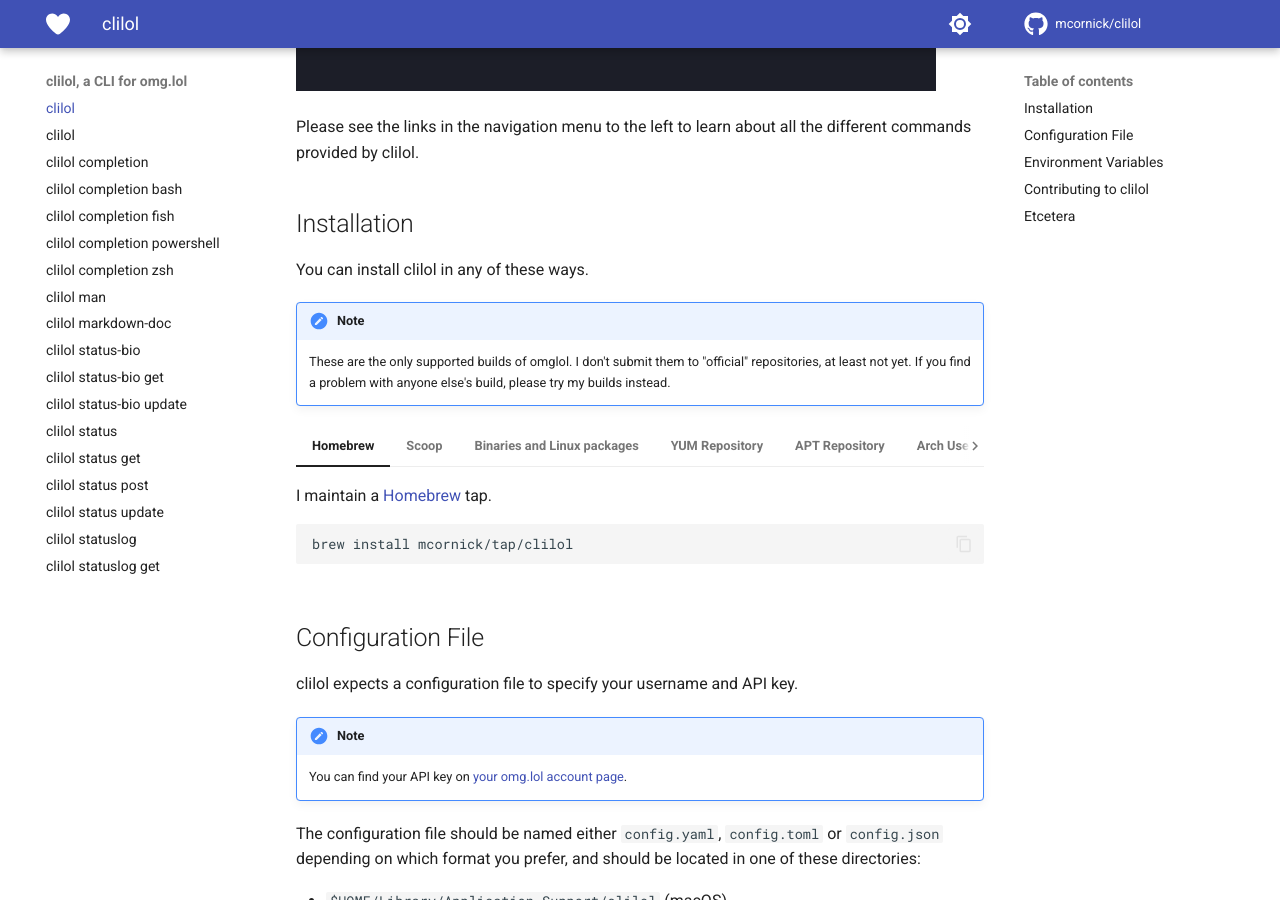
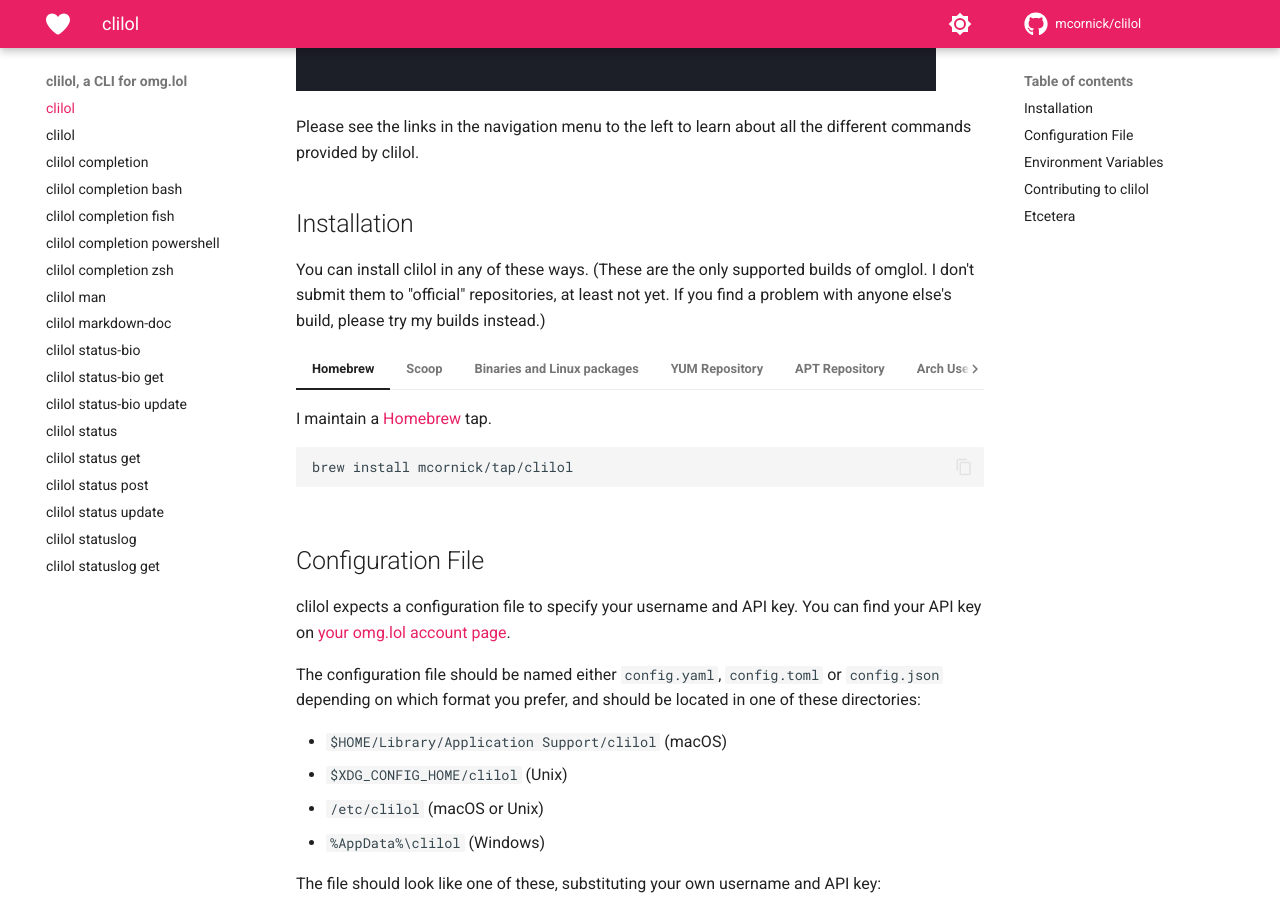
Before and after one commit to mcornick/clilol, an MkDocs documentation site: the page built from docs/index.md, in a window 1280 px wide and 900 px high, scrolled down 636 px. Built offline with MkDocs 1.6.1 and Material for MkDocs 9.7.7, drawn with Linux system fonts in a browser that asks for light colours; comment, search, counter and statistics services are not loaded.

Commit message:
docs: use mkdocs-material pink color scheme
It's more omg.lol-ish. The blue note boxes don't go well with the
pink, though, so remove them and put the notes inline.

Signed-off-by: Mark Cornick <mcornick@mcornick.com>

```diff
--- a/docs/index.md
+++ b/docs/index.md
@@ -9,11 +9,7 @@
 
 ## Installation
 
-You can install clilol in any of these ways.
-
-!!! Note
-
-    These are the only supported builds of omglol. I don't submit them to "official" repositories, at least not yet. If you find a problem with anyone else's build, please try my builds instead.
+You can install clilol in any of these ways. (These are the only supported builds of omglol. I don't submit them to "official" repositories, at least not yet. If you find a problem with anyone else's build, please try my builds instead.)
 
 === "Homebrew"
 
@@ -78,13 +74,9 @@
 
 ## Configuration File
 
-clilol expects a configuration file to specify your username and API key.
+clilol expects a configuration file to specify your username and API key. You can find your API key on [your omg.lol account page](https://home.omg.lol/account).
 
-!!! Note
-
-    You can find your API key on [your omg.lol account page](https://home.omg.lol/account).
-
- The configuration file should be named either `config.yaml`, `config.toml` or `config.json` depending on which format you prefer, and should be located in one of these directories:
+The configuration file should be named either `config.yaml`, `config.toml` or `config.json` depending on which format you prefer, and should be located in one of these directories:
 
 - `$HOME/Library/Application Support/clilol` (macOS)
 - `$XDG_CONFIG_HOME/clilol` (Unix)
--- a/mkdocs.yml
+++ b/mkdocs.yml
@@ -32,11 +32,15 @@
   palette:
     - media: "(prefers-color-scheme: light)"
       scheme: default
+      primary: pink
+      accent: pink
       toggle:
         icon: material/brightness-7
         name: Switch to dark mode
     - media: "(prefers-color-scheme: dark)"
       scheme: slate
+      primary: pink
+      accent: pink
       toggle:
         icon: material/brightness-4
         name: Switch to light mode
```
